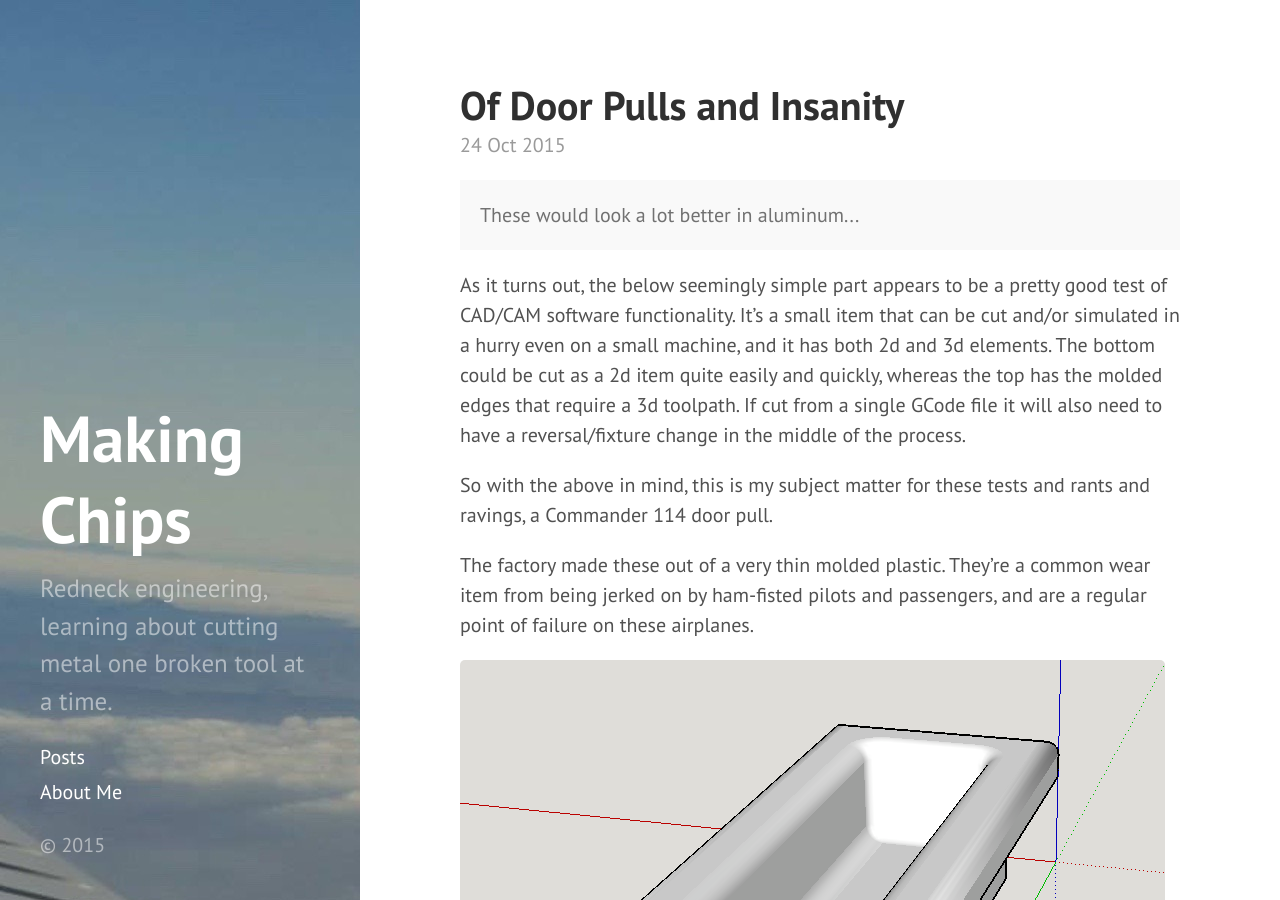
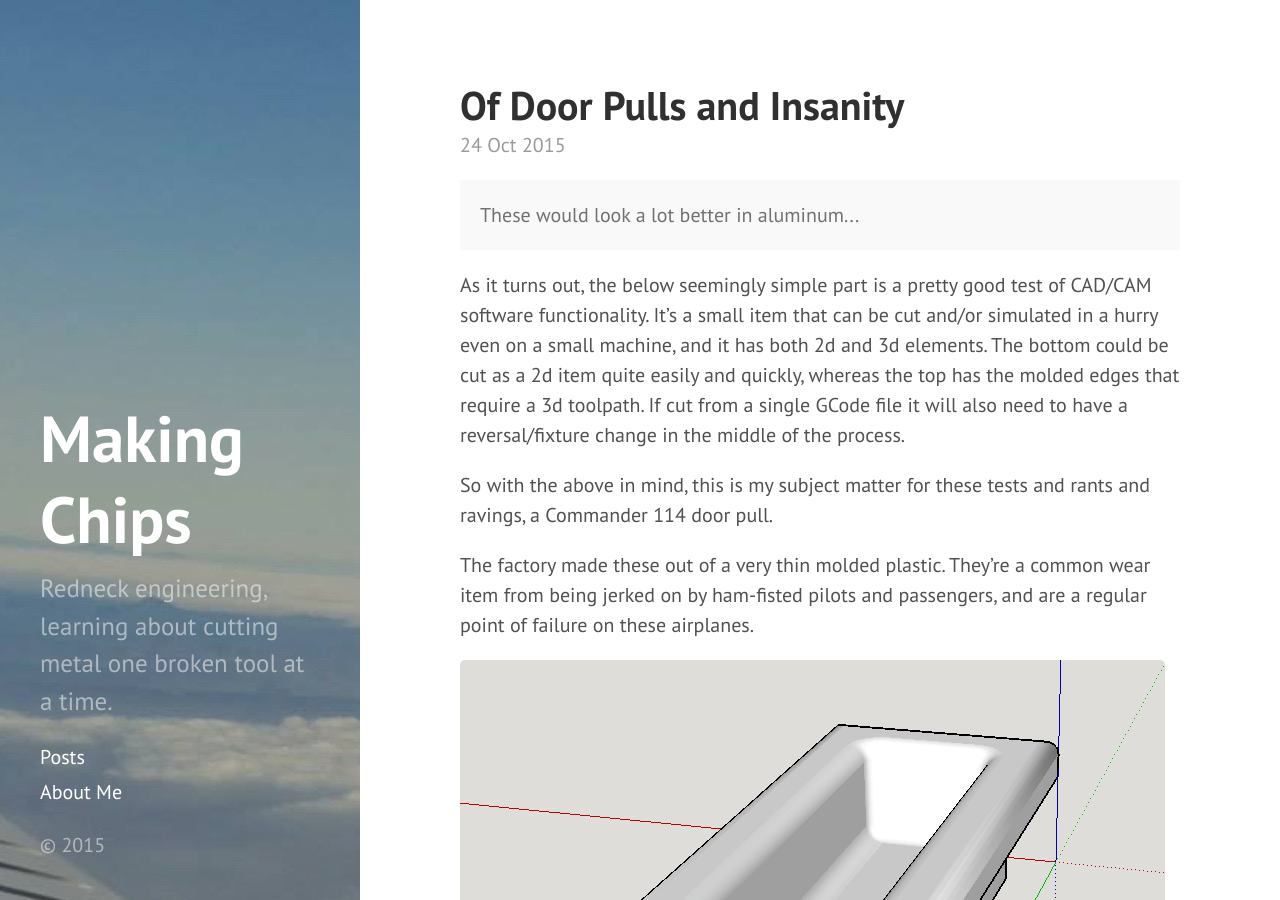
Before and after one commit to makingchips/makingchips.github.io, a Jekyll site: the page built from _posts/2015-10-24-DoorPull.md, in a window 1280 px wide and 900 px high. Built offline with Jekyll 4.4.1, drawn with Linux system fonts in a browser that asks for light colours; Markdown is read by kramdown in place of the engine named in the settings; comment, search, counter and statistics services are not loaded.

Commit message:
Update 2015-10-24-DoorPull.md

```diff
--- a/_posts/2015-10-24-DoorPull.md
+++ b/_posts/2015-10-24-DoorPull.md
@@ -8,7 +8,7 @@
 These would look a lot better in aluminum...
 </p>
 
-As it turns out, the below seemingly simple part appears to be a pretty good test of CAD/CAM software functionality.  It’s a small item that can be cut and/or simulated in a hurry even on a small machine, and  it has both 2d and 3d elements.  The bottom could be cut as a 2d item quite easily and quickly, whereas the top has the molded edges that require a 3d toolpath.  If cut from a single GCode file it will also need to have a reversal/fixture change in the middle of the process.
+As it turns out, the below seemingly simple part is a pretty good test of CAD/CAM software functionality.  It’s a small item that can be cut and/or simulated in a hurry even on a small machine, and  it has both 2d and 3d elements.  The bottom could be cut as a 2d item quite easily and quickly, whereas the top has the molded edges that require a 3d toolpath.  If cut from a single GCode file it will also need to have a reversal/fixture change in the middle of the process.
 
 So with the above in mind, this is my subject matter for these tests and rants and ravings, a Commander 114 door pull.
 
```
